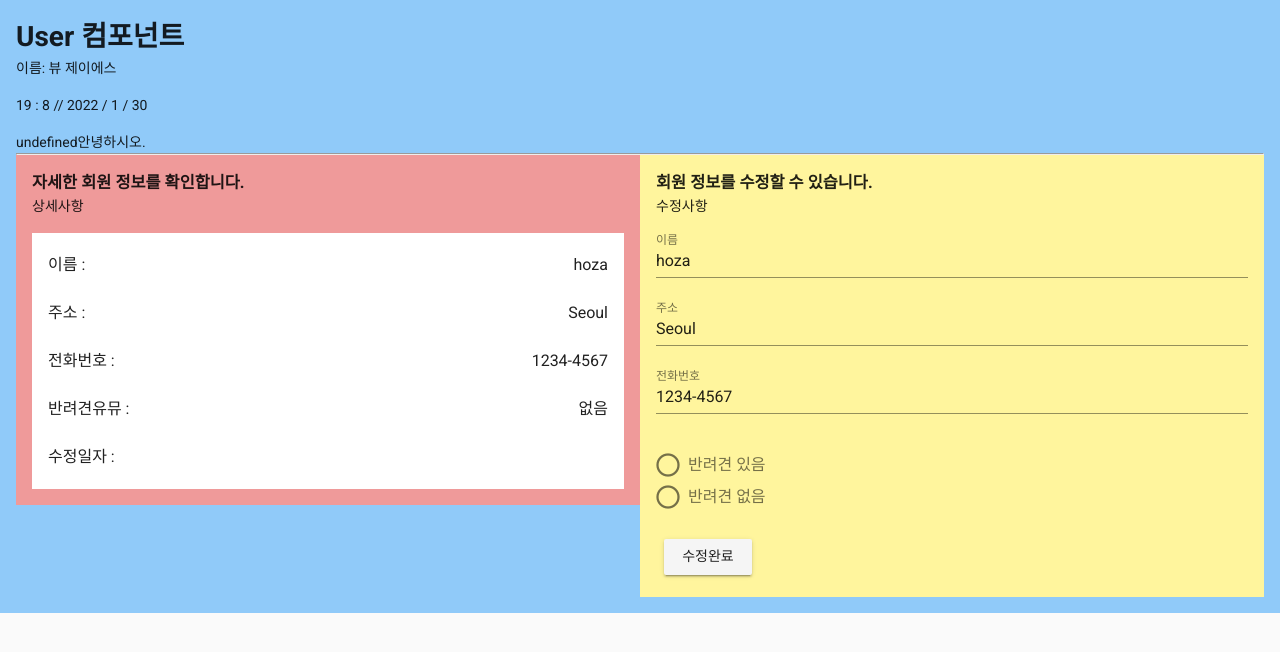
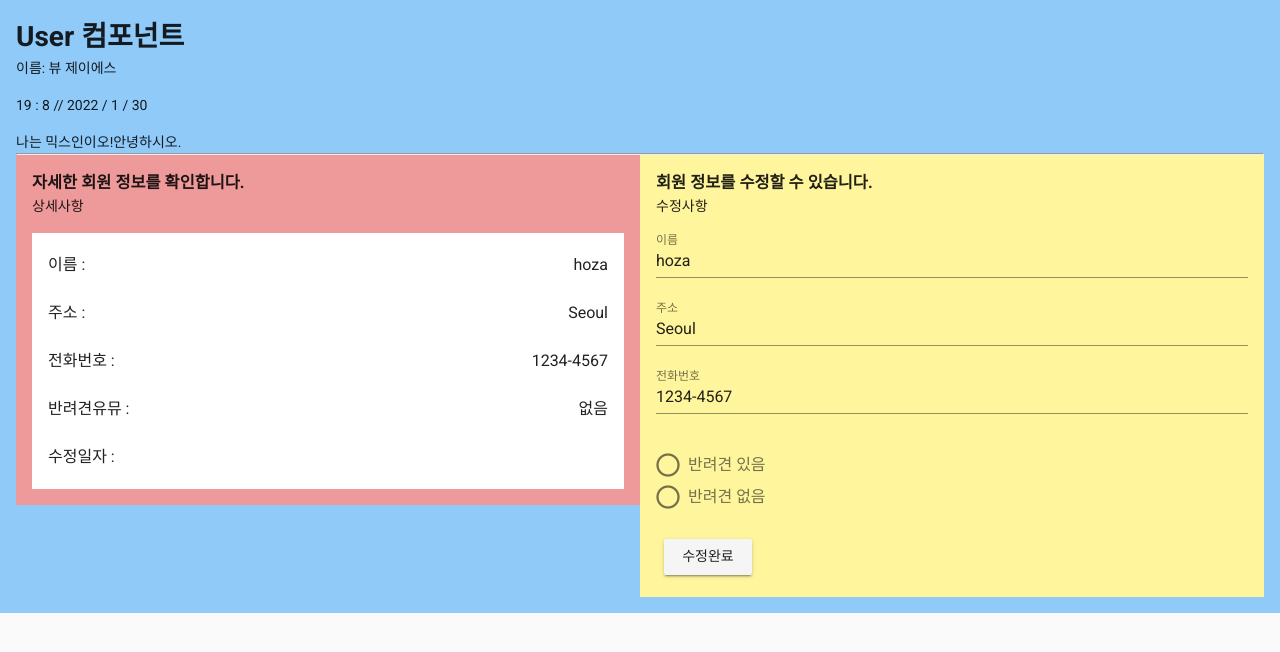
Before and after one commit to allnight123/vue-cli-3.0, a Vue app: page / in a window 1280 px wide. Shown: the top 652 px of the page. Built offline with nearby package versions, Linux system fonts and the light colour scheme.

Commit message:
dateFormats.js 내용추가
mixins 의 우선순위 로딩을 확인 하기위한
로그 출력

  created() {
    console.log('믹스인')
  },

```diff
--- a/src/mixins/dateFormats.js
+++ b/src/mixins/dateFormats.js
@@ -1,7 +1,16 @@
 export const dateFormat = {
+  created() {
+    console.log('믹스인')
+  },
+  data() {
+    return {
+      mixinData: '나는 믹스인이오!'
+    }
+  },
+
   methods: {
     getDateAndTime(date) {
-          if ( date !== null) {
+      if (date !== null) {
         let hour = date.getHours()
         let minutes = date.getMinutes()
         let fullDate = `${date.getFullYear()} / ${date.getMonth() + 1} / ${date.getDate()}`
```
Lines whose indentation alone changed are shown as unchanged.
